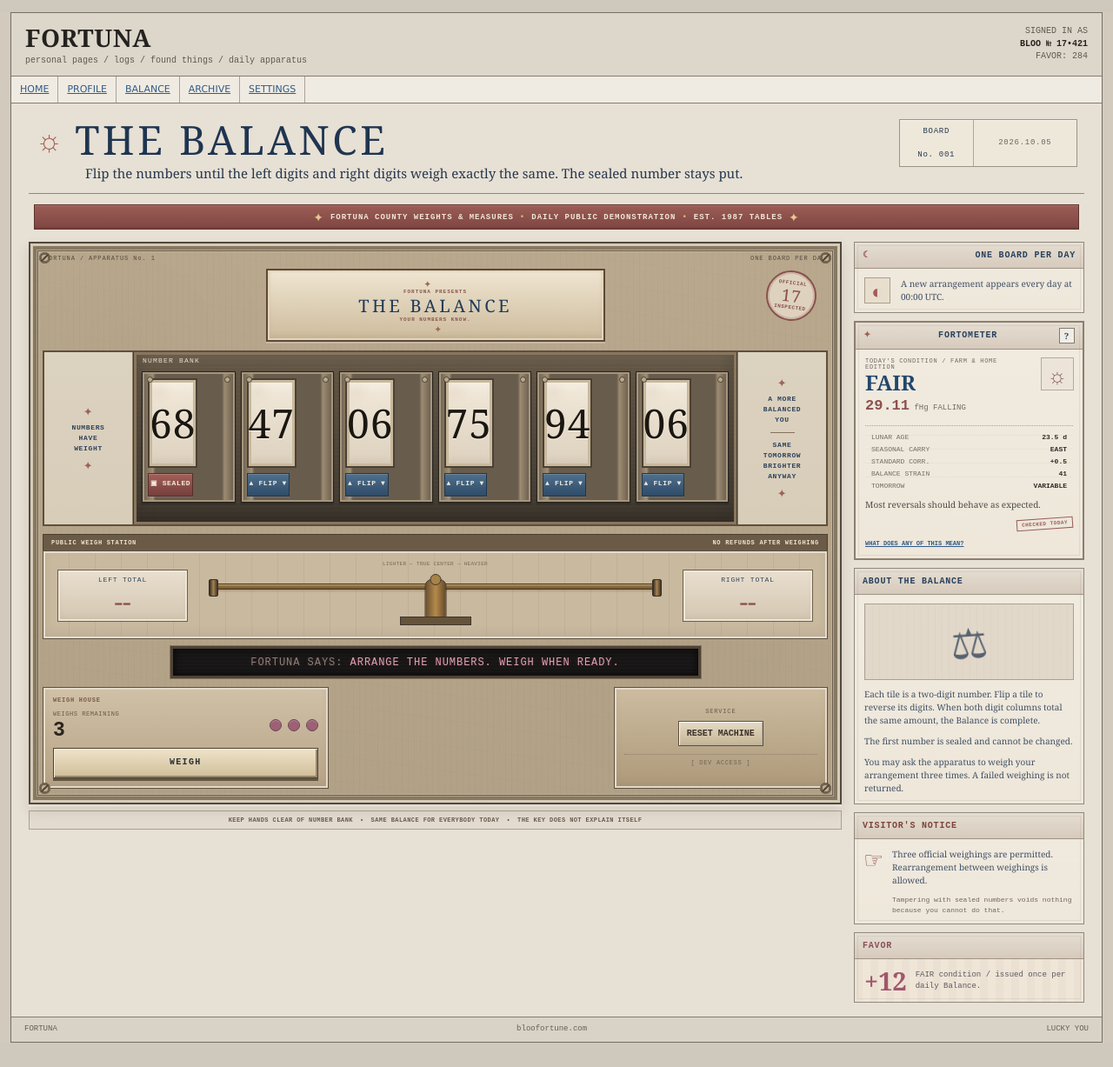
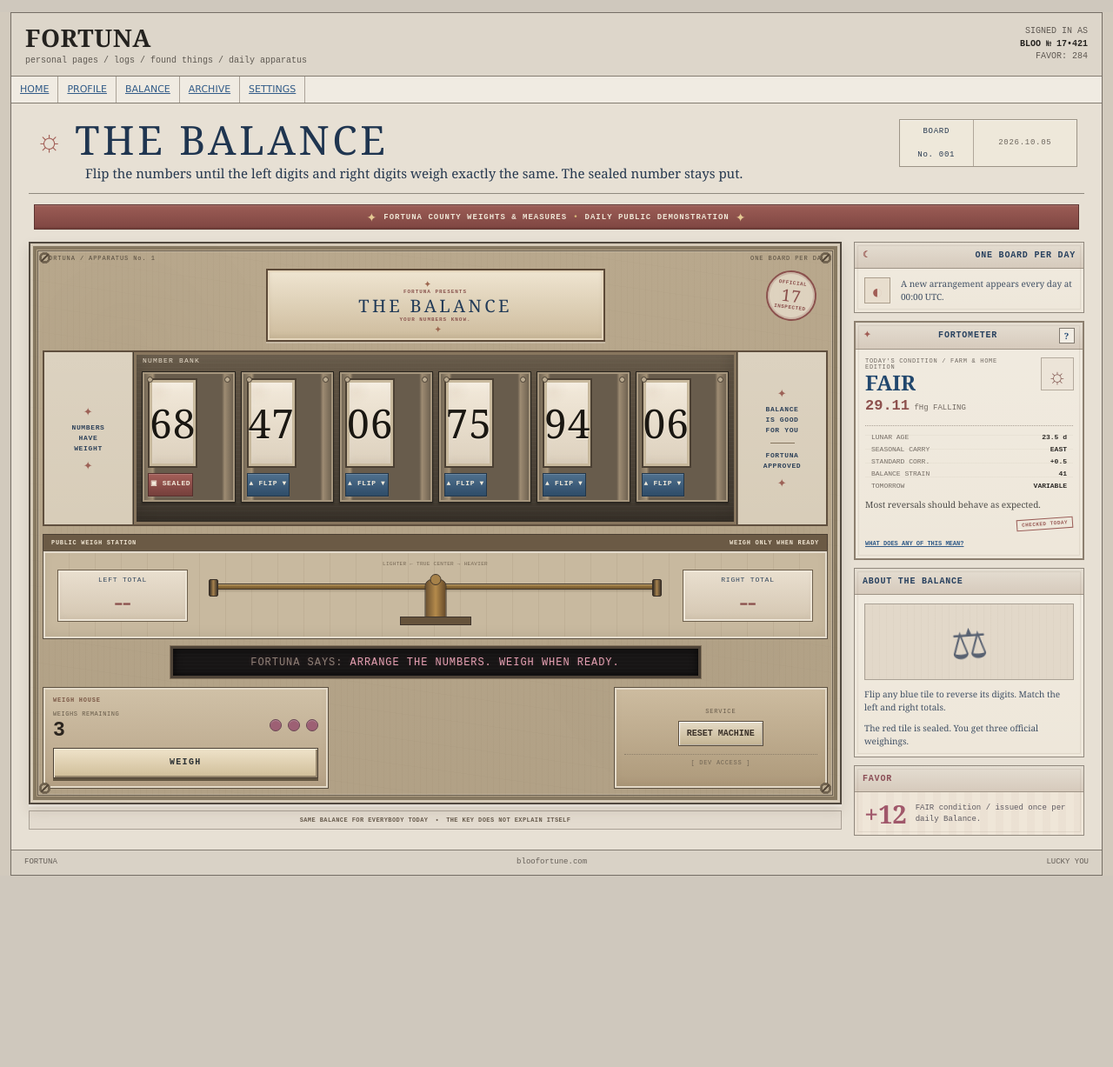
Before and after one commit to Blookittt/blookittt.github.io, a Jekyll site: the page built from balance.html, in a window 1280 px wide. Shown: the whole page at 87% size. Built offline with Jekyll 4.4.1, drawn with Linux system fonts in a browser that asks for light colours; after the commit the page ends 1035 px from its top, so only the background shows below that; some of the changed lines change nothing that is shown.

Commit message:
Trim Balance copy and add teasing weigh ceremony

```diff
--- a/balance.html
+++ b/balance.html
@@ -26,8 +26,6 @@
     <span>FORTUNA COUNTY WEIGHTS &amp; MEASURES</span>
     <span class="banner-dot">•</span>
     <span>DAILY PUBLIC DEMONSTRATION</span>
-    <span class="banner-dot">•</span>
-    <span>EST. 1987 TABLES</span>
     <span class="banner-star">✦</span>
   </div>
 
@@ -70,20 +68,18 @@
           </div>
 
           <div class="apparatus-side-legend right" aria-hidden="true">
-            <span>A MORE</span>
-            <span>BALANCED</span>
-            <span>YOU</span>
+            <span>BALANCE</span>
+            <span>IS GOOD</span>
+            <span>FOR YOU</span>
             <span class="legend-rule"></span>
-            <span>SAME</span>
-            <span>TOMORROW</span>
-            <span>BRIGHTER</span>
-            <span>ANYWAY</span>
+            <span>FORTUNA</span>
+            <span>APPROVED</span>
           </div>
         </div>
 
         <div class="weigh-station-label" aria-hidden="true">
           <span>PUBLIC WEIGH STATION</span>
-          <span>NO REFUNDS AFTER WEIGHING</span>
+          <span>WEIGH ONLY WHEN READY</span>
         </div>
 
         <div class="balance-scale-chamber">
@@ -107,8 +103,11 @@
           </div>
         </div>
 
-        <div class="balance-status" id="balance-status" aria-live="polite">
-          ARRANGE THE NUMBERS. WEIGH WHEN READY.
+        <div class="balance-status-wrap">
+          <span class="weigh-lamp" id="weigh-lamp" aria-hidden="true"></span>
+          <div class="balance-status" id="balance-status" aria-live="polite">
+            ARRANGE THE NUMBERS. WEIGH WHEN READY.
+          </div>
         </div>
 
         <div class="apparatus-control-deck">
@@ -147,8 +146,6 @@
       </section>
 
       <div class="balance-footnote">
-        <span>KEEP HANDS CLEAR OF NUMBER BANK</span>
-        <span>•</span>
         <span>SAME BALANCE FOR EVERYBODY TODAY</span>
         <span>•</span>
         <span>THE KEY DOES NOT EXPLAIN ITSELF</span>
@@ -212,24 +209,11 @@
             <span class="balance-help-frame help-b">⚖</span>
           </div>
           <p>
-            Each tile is a two-digit number. Flip a tile to reverse its digits.
-            When both digit columns total the same amount, the Balance is complete.
+            Flip any blue tile to reverse its digits. Match the left and right totals.
           </p>
           <p>
-            The first number is sealed and cannot be changed.
+            The red tile is sealed. You get three official weighings.
           </p>
-          <p>
-            You may ask the apparatus to weigh your arrangement three times. A failed weighing is not returned.
-          </p>
-        </div>
-      </section>
-
-      <section class="balance-side-card visitor-notice">
-        <div class="balance-side-card-head">VISITOR'S NOTICE</div>
-        <div class="balance-side-card-body">
-          <div class="notice-hand" aria-hidden="true">☞</div>
-          <p>Three official weighings are permitted. Rearrangement between weighings is allowed.</p>
-          <p class="notice-small">Tampering with sealed numbers voids nothing because you cannot do that.</p>
         </div>
       </section>
 
@@ -254,6 +238,7 @@
   const rightEl = document.getElementById('balance-right');
   const beam = document.getElementById('balance-beam');
   const status = document.getElementById('balance-status');
+  const weighLamp = document.getElementById('weigh-lamp');
   const keyBox = document.getElementById('balance-key');
   const keyValue = document.getElementById('balance-key-value');
   const reset = document.getElementById('balance-reset');
@@ -582,6 +567,7 @@
 
   let lastMeasurement = null;
   let arrangementDirty = true;
+  let weighing = false;
 
   const currentPairs = () => state.map(pairNow);
 
@@ -594,8 +580,8 @@
 
   const setControlsLocked = locked => {
     root.classList.toggle('day-locked', locked);
-    if (weighButton) weighButton.disabled = locked;
-    if (reset) reset.disabled = locked;
+    if (weighButton) weighButton.disabled = locked || weighing;
+    if (reset) reset.disabled = locked || weighing;
 
     tiles.querySelectorAll('.balance-tile:not(.sealed)').forEach(button => {
       button.disabled = locked;
@@ -619,7 +605,7 @@
       const button = document.createElement('button');
       button.type = 'button';
       button.className = 'balance-tile' + (item.sealed ? ' sealed' : '');
-      button.disabled = item.sealed || dailyState.locked || dailyState.solved;
+      button.disabled = item.sealed || dailyState.locked || dailyState.solved || weighing;
       button.setAttribute(
         'aria-label',
         item.sealed
@@ -701,8 +687,56 @@
     }
   };
 
-  const weigh = () => {
-    if (dailyState.locked || dailyState.solved || dailyState.remaining <= 0) return;
+  const wait = ms => new Promise(resolve => window.setTimeout(resolve, ms));
+
+  const weighTeases = [
+    ['HOLD STILL.', 520],
+    ['SETTLING THE PAN...', 680],
+    ['FORTUNA IS LOOKING.', 720],
+    ['DO NOT HELP IT.', 560]
+  ];
+
+  const runWeighTease = async () => {
+    root.classList.add('is-weighing');
+    if (weighLamp) weighLamp.classList.add('on');
+
+    const seed = hash(dateKey + '|' + dailyState.remaining + '|' + currentPairs().map(p => p.join('')).join('-'));
+    const teaseRand = rng(seed);
+    const pool = weighTeases.slice();
+
+    for (let i = pool.length - 1; i > 0; i--) {
+      const j = Math.floor(teaseRand() * (i + 1));
+      [pool[i], pool[j]] = [pool[j], pool[i]];
+    }
+
+    status.textContent = 'WEIGHING...';
+    await wait(430);
+
+    // One or two tiny fake-outs, never enough to become annoying.
+    const count = teaseRand() < .68 ? 2 : 1;
+    for (let i = 0; i < count; i++) {
+      status.textContent = pool[i][0];
+      beam.classList.remove('tease-left','tease-right');
+      void beam.offsetWidth;
+      beam.classList.add(i % 2 ? 'tease-right' : 'tease-left');
+      await wait(pool[i][1]);
+    }
+
+    status.textContent = '...';
+    await wait(520);
+    beam.classList.remove('tease-left','tease-right');
+  };
+
+  const weigh = async () => {
+    if (weighing || dailyState.locked || dailyState.solved || dailyState.remaining <= 0) return;
+
+    weighing = true;
+    render();
+
+    // Hide the answer during the little ceremony.
+    leftEl.textContent = '--';
+    rightEl.textContent = '--';
+    await runWeighTease();
 
     lastMeasurement = measure();
     arrangementDirty = false;
@@ -711,6 +745,9 @@
     rightEl.textContent = String(lastMeasurement.right).padStart(2,'0');
     beam.style.transform =
       'rotate(' + Math.max(-9, Math.min(9, lastMeasurement.diff * 1.3)) + 'deg)';
+
+    root.classList.remove('is-weighing');
+    if (weighLamp) weighLamp.classList.remove('on');
 
     if (lastMeasurement.diff === 0) {
       const key = lastMeasurement.pairs.map(p => p[0]).join('');
@@ -727,6 +764,7 @@
         FortunaProfile.bumpFavorOnce('balance:' + dateKey, favorAward);
       }
 
+      weighing = false;
       render();
       return;
     }
@@ -738,19 +776,28 @@
       dailyState.locked = true;
       status.textContent = 'NO WEIGHS REMAIN. THE APPARATUS IS LOCKED UNTIL TOMORROW.';
     } else {
-      status.textContent =
-        (lastMeasurement.diff > 0 ? 'LEFT' : 'RIGHT') +
-        ' IS HEAVIER BY ' +
-        Math.abs(lastMeasurement.diff) +
-        '. ' +
-        dailyState.remaining +
-        ' WEIGH' +
-        (dailyState.remaining === 1 ? '' : 'S') +
-        ' REMAIN.';
+      // Pause on the totals for a beat before Fortuna comments.
+      const direction = lastMeasurement.diff > 0 ? 'LEFT' : 'RIGHT';
+      const amount = Math.abs(lastMeasurement.diff);
+      const remainingText = dailyState.remaining + ' WEIGH' + (dailyState.remaining === 1 ? '' : 'S') + ' REMAIN.';
+
+      const wrongLines = [
+        direction + ' IS HEAVIER BY ' + amount + '. ' + remainingText,
+        'NOT QUITE. ' + direction + ' CARRIES ' + amount + ' TOO MUCH. ' + remainingText,
+        direction + ' HAS ' + amount + ' TOO MUCH WEIGHT. ' + remainingText
+      ];
+
+      status.textContent = wrongLines[Math.floor(teaseRandForResult(dateKey, amount, dailyState.remaining) * wrongLines.length)];
     }
 
     saveDailyState();
+    weighing = false;
     render();
+  };
+
+  const teaseRandForResult = (day, amount, remain) => {
+    const r = rng(hash('FORTUNA/WEIGH/' + day + '/' + amount + '/' + remain));
+    return r();
   };
 
   weighButton.addEventListener('click', weigh);
```
